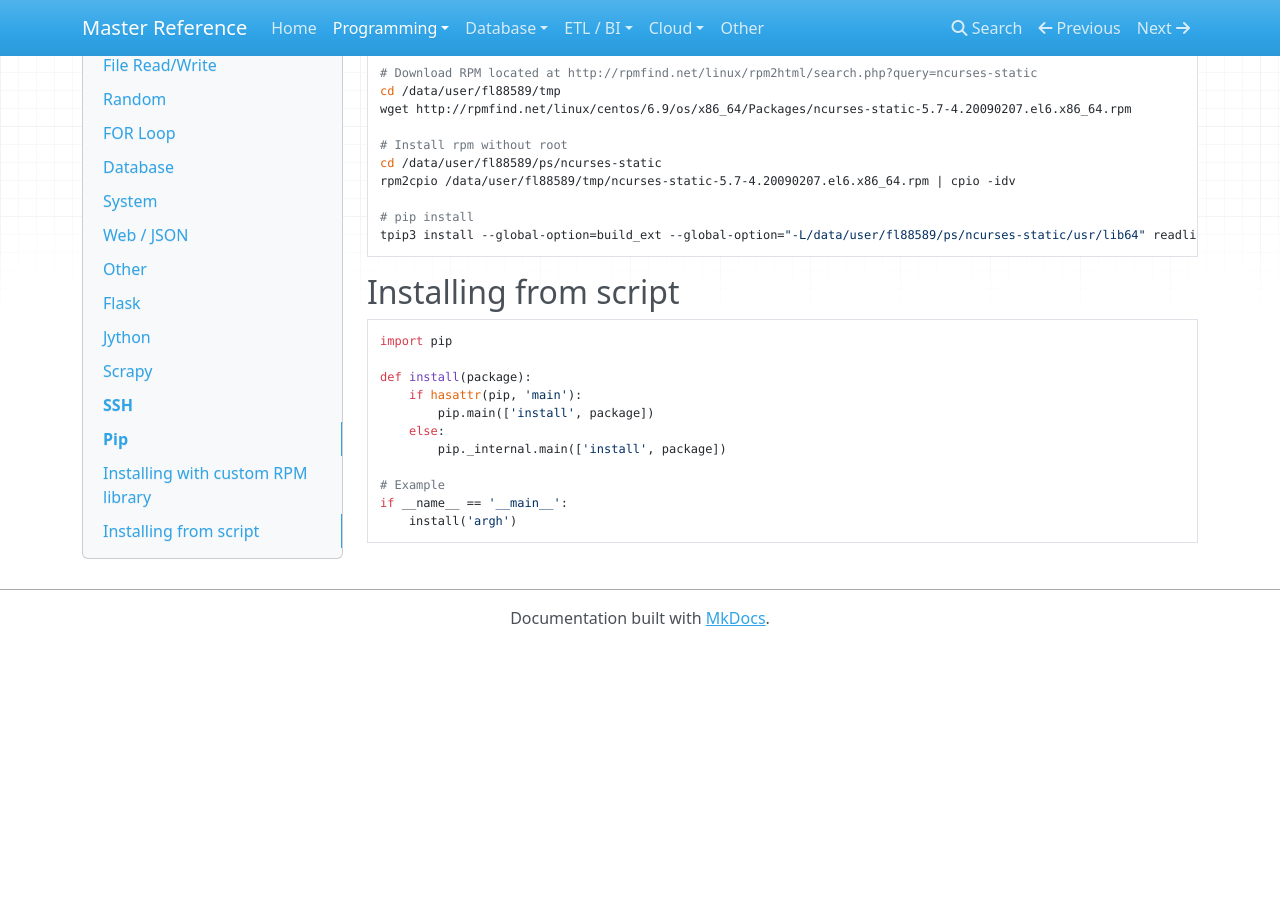
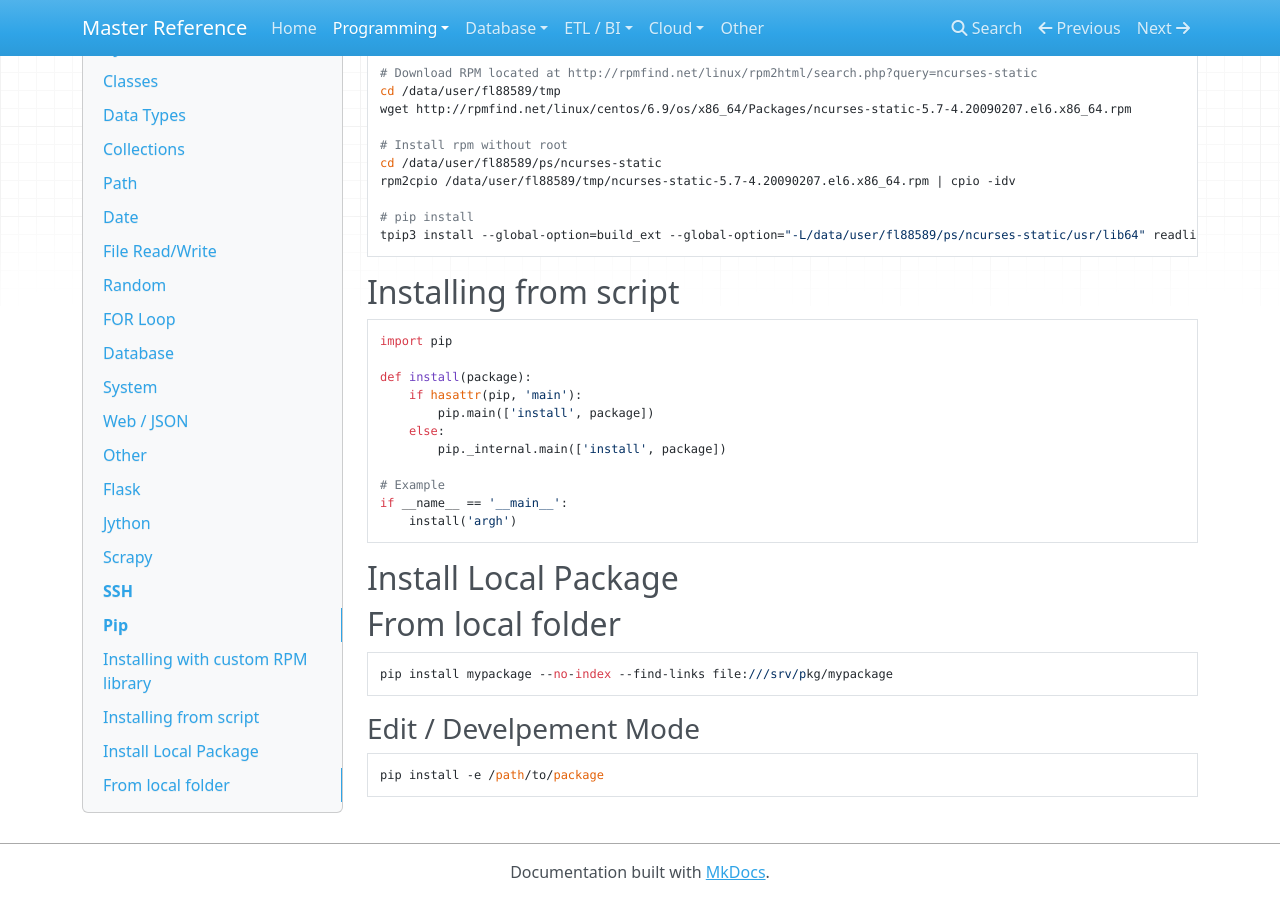
Before and after one commit to flarco/ref-docs, an MkDocs documentation site: the page built from docs/programming/python.md, in a window 1280 px wide and 900 px high, scrolled down 46922 px. Built offline with MkDocs 1.6.1, drawn with Linux system fonts in a browser that asks for light colours; nearby versions of some CDN libraries; old or Windows-style settings are respelled for this version of MkDocs; before the commit the page ends 47568 px from its top, so only the background shows below that.

Commit message:
pip addition

````diff
--- a/docs/programming/python.md
+++ b/docs/programming/python.md
@@ -2599,3 +2599,17 @@ def install(package):
 if __name__ == '__main__':
     install('argh')
 ```
+
+## Install Local Package
+
+## From local folder
+
+```
+pip install mypackage --no-index --find-links file:///srv/pkg/mypackage
+```
+
+### Edit / Develpement Mode
+
+```
+pip install -e /path/to/package
+```
````
